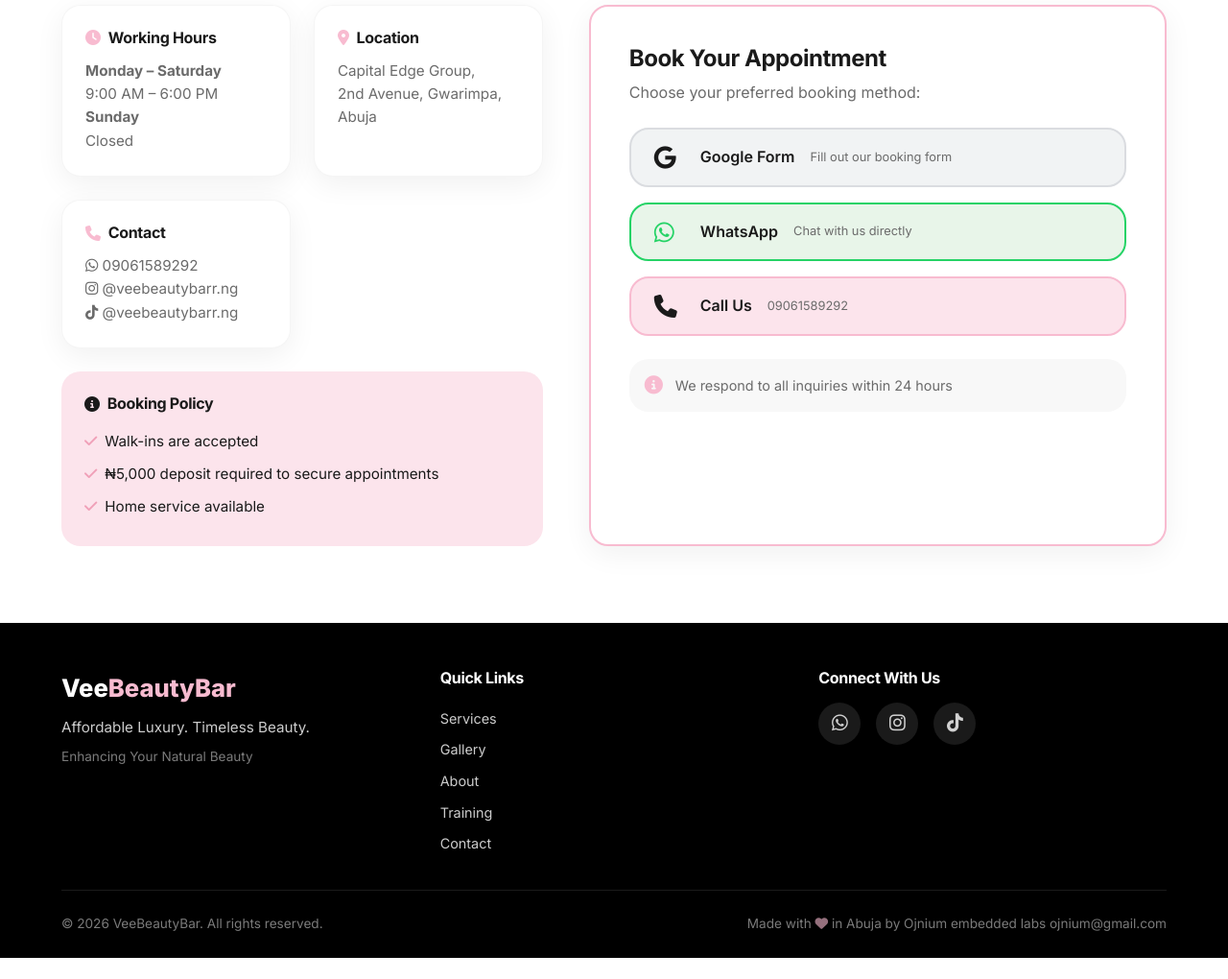
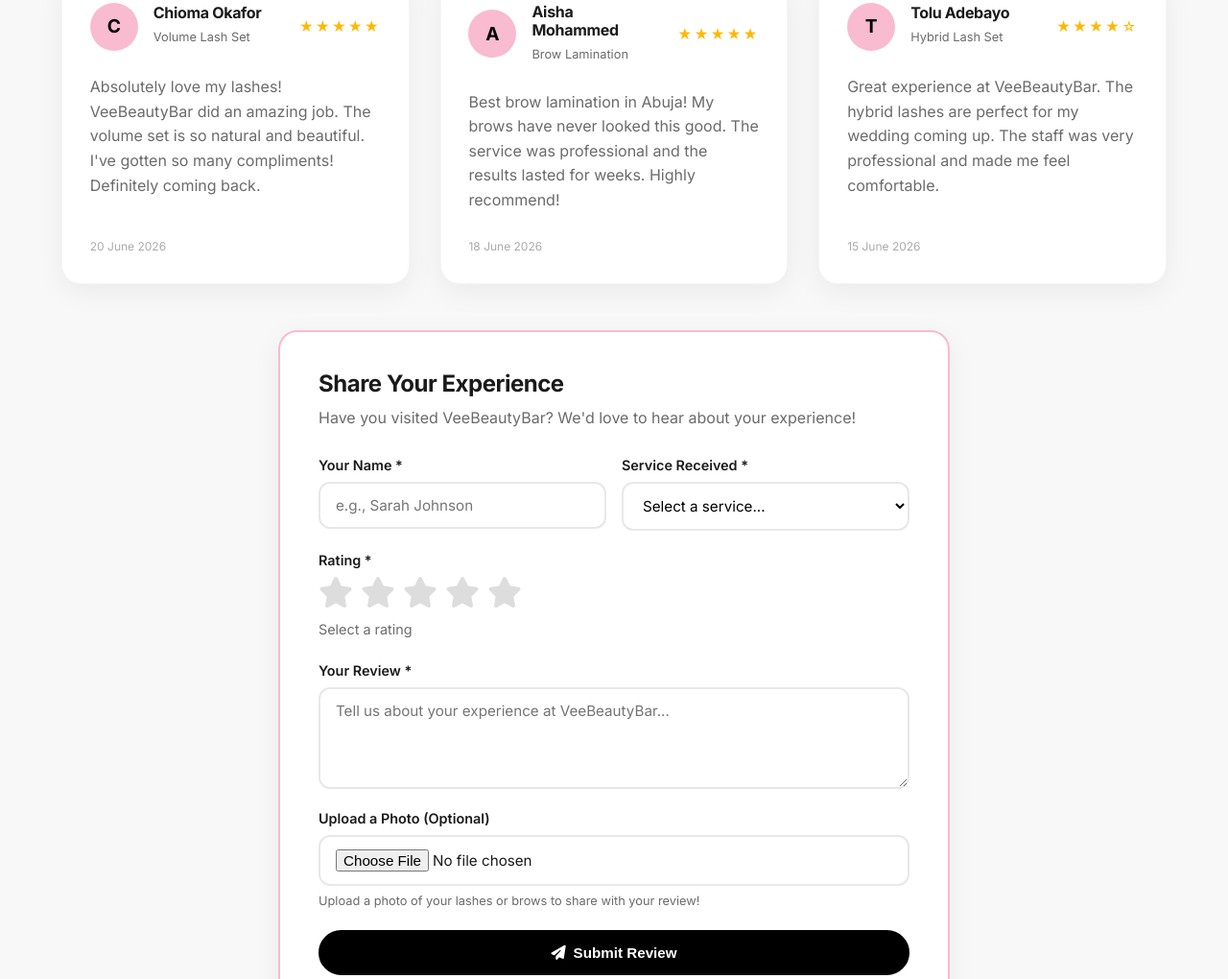
Before and after one commit to Ojnium/veebeautybar, a plain HTML site: page index.html in a window 1280 px wide. Shown: the part 5029-6049 px from the top of the page at 96% size. Before the commit the page ends 6027 px from the top, so only its background shows below. Drawn offline with Linux system fonts and the light colour scheme.

Commit message:
Update index.html

```diff
--- a/index.html
+++ b/index.html
@@ -302,6 +302,80 @@
         </div>
     </section>
 
+<!-- ==================== CUSTOMER REVIEWS SECTION ==================== -->
+<section class="reviews" id="reviews">
+    <div class="container">
+        <div class="section-header text-center">
+            <span class="section-subtitle">Testimonials</span>
+            <h2 class="section-title">What Our <span>Clients Say</span></h2>
+            <p class="section-desc">Real reviews from real clients who love their VeeBeautyBar experience.</p>
+        </div>
+
+        <!-- Reviews Display -->
+        <div class="reviews-grid" id="reviewsGrid">
+            <!-- Reviews will be populated by JavaScript -->
+        </div>
+
+        <!-- Review Form -->
+        <div class="review-form-container">
+            <h3>Share Your Experience</h3>
+            <p>Have you visited VeeBeautyBar? We'd love to hear about your experience!</p>
+
+            <form id="reviewForm" class="review-form">
+                <div class="form-row">
+                    <div class="form-group">
+                        <label for="reviewerName">Your Name *</label>
+                        <input type="text" id="reviewerName" placeholder="e.g., Sarah Johnson" required>
+                    </div>
+                    <div class="form-group">
+                        <label for="reviewerService">Service Received *</label>
+                        <select id="reviewerService" required>
+                            <option value="">Select a service...</option>
+                            <option value="Classic Lash Set">Classic Lash Set</option>
+                            <option value="Hybrid Lash Set">Hybrid Lash Set</option>
+                            <option value="Volume Lash Set">Volume Lash Set</option>
+                            <option value="Customized Lash Set">Customized Lash Set</option>
+                            <option value="Lash Refill">Lash Refill</option>
+                            <option value="Brow Lamination">Brow Lamination</option>
+                            <option value="Brow Lamination & Tint">Brow Lamination & Tint</option>
+                            <option value="Brow Grooming">Brow Grooming</option>
+                            <option value="Other">Other</option>
+                        </select>
+                    </div>
+                </div>
+
+                <div class="form-group">
+                    <label>Rating *</label>
+                    <div class="star-rating" id="starRating">
+                        <i class="fas fa-star" data-rating="1"></i>
+                        <i class="fas fa-star" data-rating="2"></i>
+                        <i class="fas fa-star" data-rating="3"></i>
+                        <i class="fas fa-star" data-rating="4"></i>
+                        <i class="fas fa-star" data-rating="5"></i>
+                    </div>
+                    <input type="hidden" id="reviewRatingValue" value="0" required>
+                    <span class="rating-text" id="ratingText">Select a rating</span>
+                </div>
+
+                <div class="form-group">
+                    <label for="reviewText">Your Review *</label>
+                    <textarea id="reviewText" rows="4" placeholder="Tell us about your experience at VeeBeautyBar..." required></textarea>
+                </div>
+
+                <div class="form-group">
+                    <label for="reviewImage">Upload a Photo (Optional)</label>
+                    <input type="file" id="reviewImage" accept="image/*">
+                    <small>Upload a photo of your lashes or brows to share with your review!</small>
+                </div>
+
+                <button type="submit" class="btn btn-primary">
+                    <i class="fas fa-paper-plane"></i> Submit Review
+                </button>
+            </form>
+        </div>
+    </div>
+</section>
+
     <!-- ==================== CONTACT & BOOKING ==================== -->
     <section class="contact" id="contact">
         <div class="container">
```
